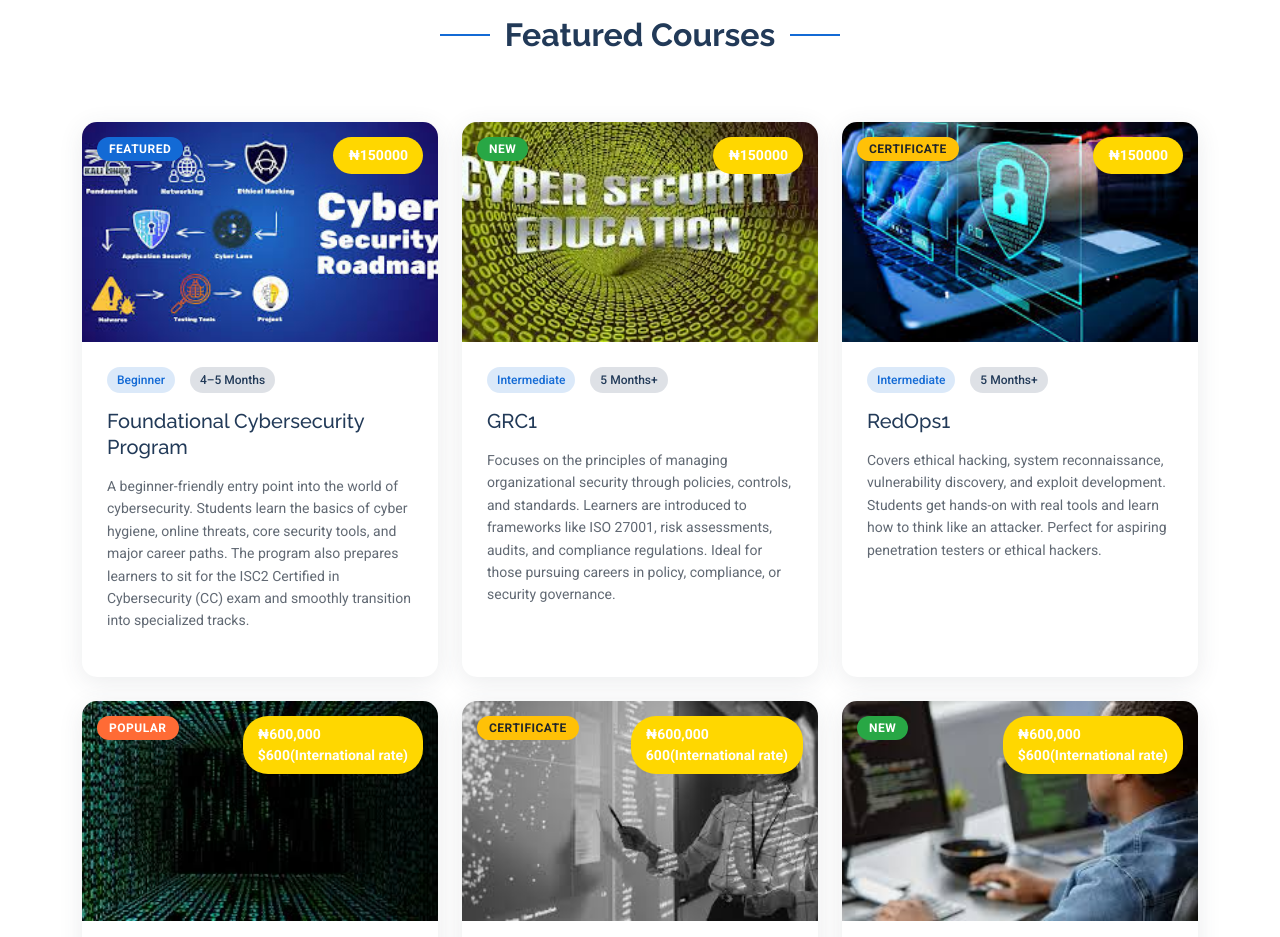
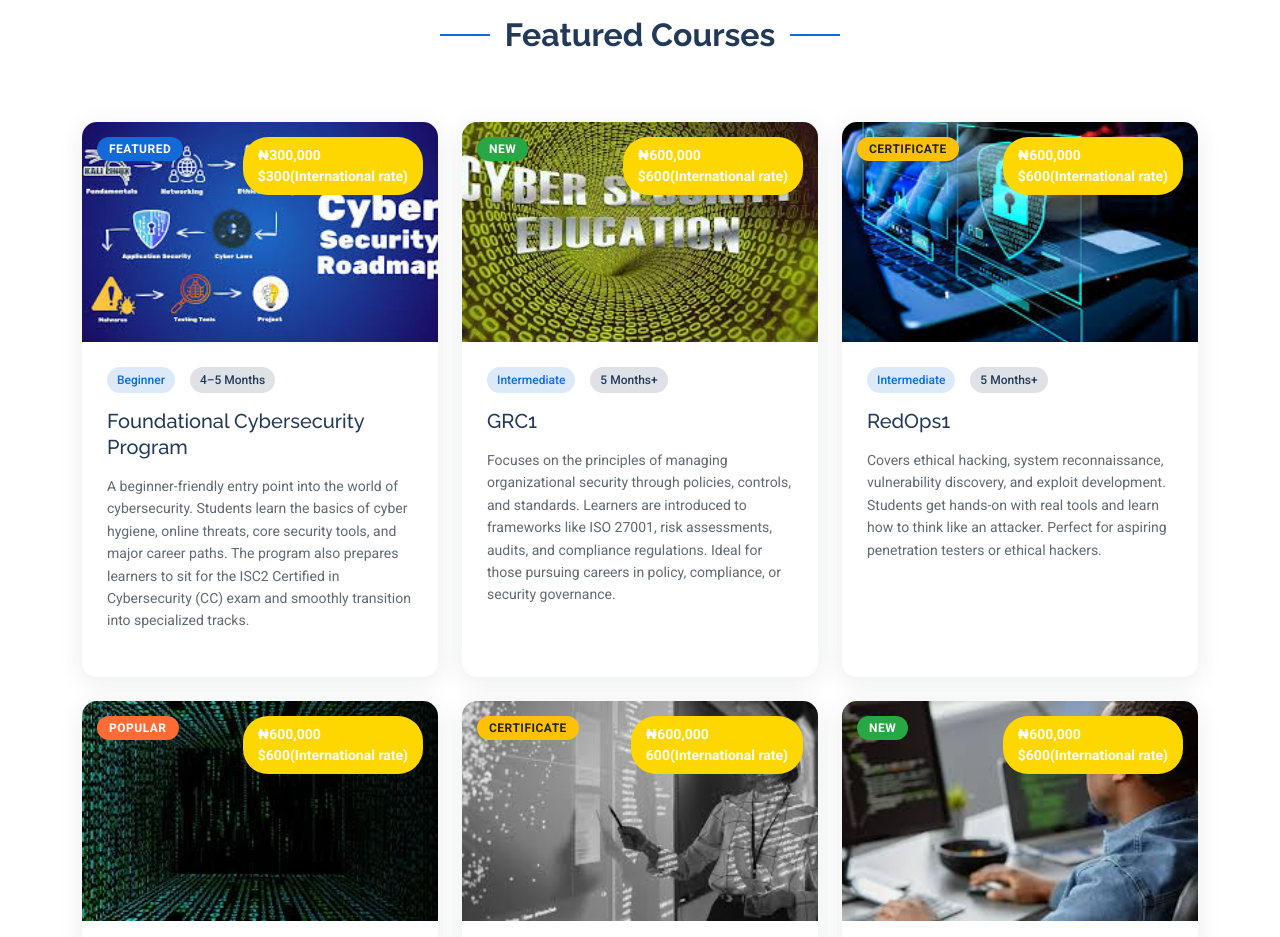
Before and after one commit to Johnson12344/Cybersecurity-school-website, a plain HTML site: page index.html in a window 1280 px wide. Shown: the part 900-1837 px from the top of the page. Drawn offline with Linux system fonts and the light colour scheme.

Commit message:
minor price fix

```diff
--- a/index.html
+++ b/index.html
@@ -209,7 +209,7 @@
               <div class="course-image">
                 <img src="assets/img/education/6.webp" alt="Course" class="img-fluid">
                 <div class="badge featured">Featured</div>
-                 <div class="price-badge">₦150000</div>
+                 <div class="price-badge">₦300,000<br>$300(International rate)</div>
               </div>
               <div class="course-content">
                 <div class="course-meta">
@@ -252,7 +252,7 @@
               <div class="course-image">
                 <img src="assets/img/education/8.webp" alt="Course" class="img-fluid">
                 <div class="badge new">New</div>
-                 <div class="price-badge">₦150000</div>
+                 <div class="price-badge">₦600,000<br>$600(International rate)</div>
               </div>
               <div class="course-content">
                 <div class="course-meta">
@@ -294,7 +294,7 @@
               <div class="course-image">
                 <img src="assets/img/education/7.webp" alt="Course" class="img-fluid">
                 <div class="badge certificate">Certificate</div>
-                 <div class="price-badge">₦150000</div>
+                 <div class="price-badge">₦600,000<br>$600(International rate)</div>
               </div>
               <div class="course-content">
                 <div class="course-meta">
```
Also changed, not shown: courses.html (+1 -1 lines).
